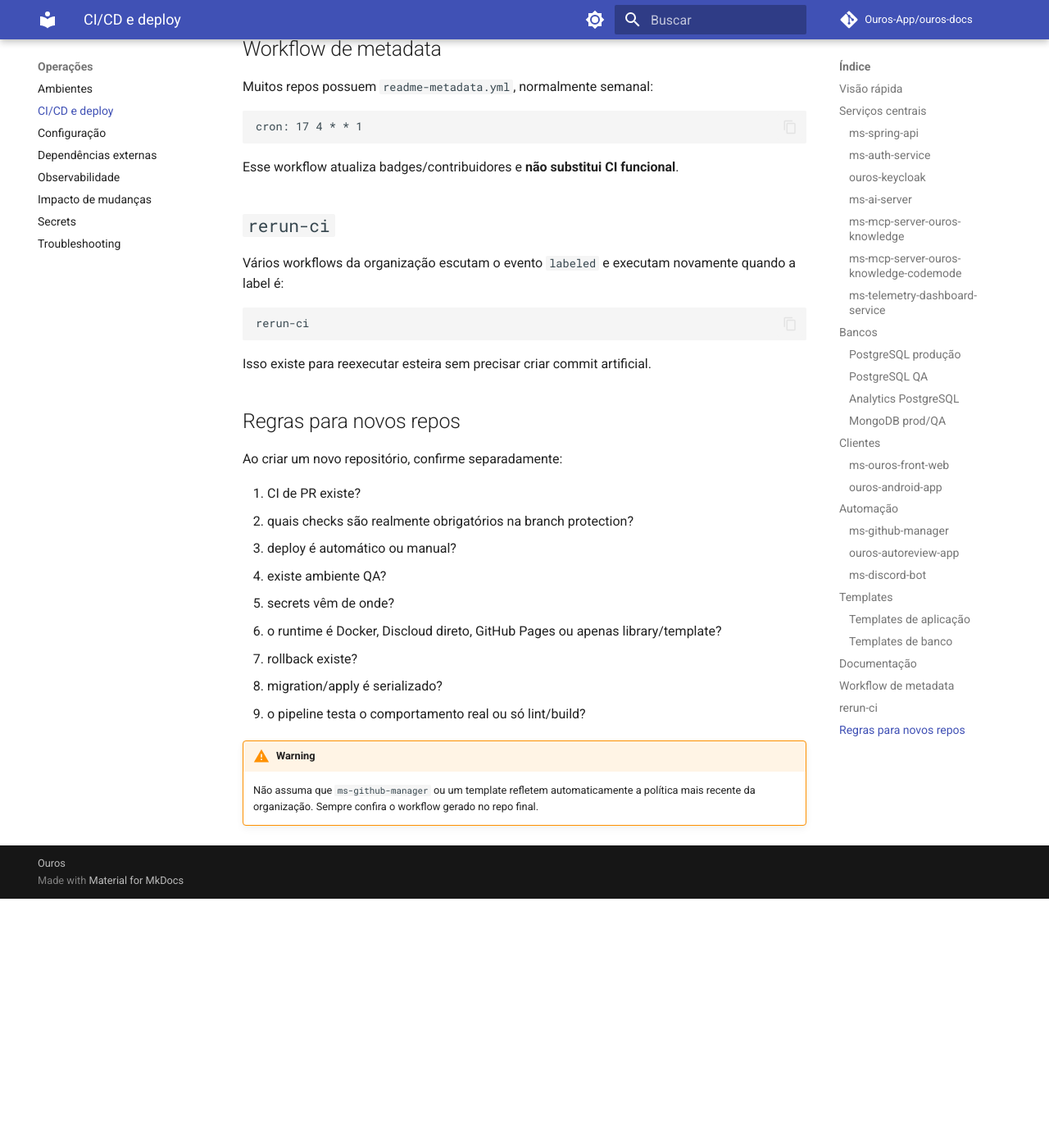
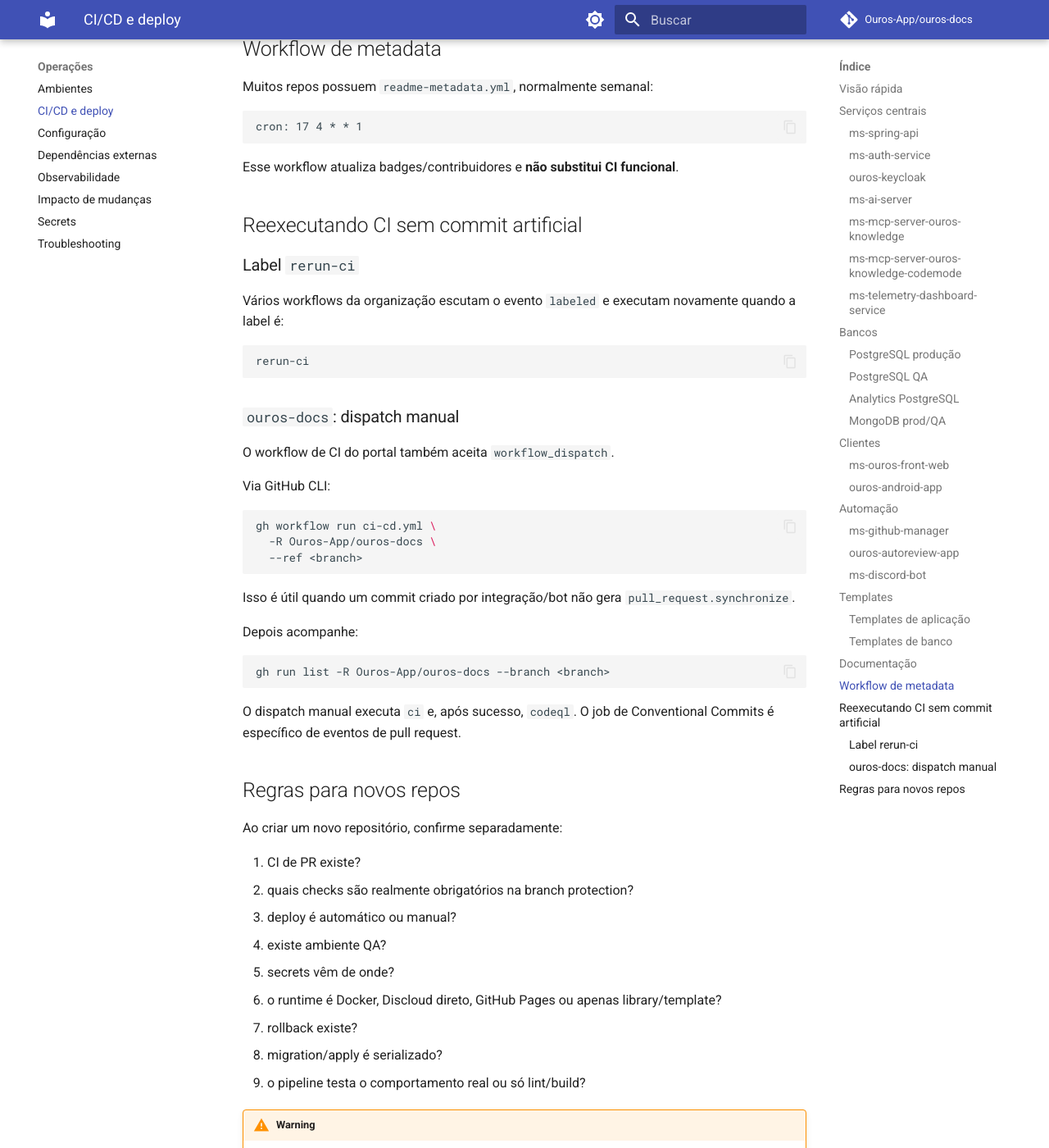
Before and after one commit to Ouros-App/ouros-docs, an MkDocs documentation site: the page built from docs/operations/cicd.md, in a window 1280 px wide and 1400 px high, scrolled down 6572 px. Shown: the whole window at 82% size. Built offline with MkDocs 1.6.1 and Material for MkDocs 9.7.7, drawn with Linux system fonts in a browser that asks for light colours; comment, search, counter and statistics services are not loaded; before the commit the page ends 7668 px from its top, so only the background shows below that.

````diff
--- a/docs/operations/cicd.md
+++ b/docs/operations/cicd.md
@@ -261,7 +261,9 @@ cron: 17 4 * * 1
 
 Esse workflow atualiza badges/contribuidores e **não substitui CI funcional**.
 
-## `rerun-ci`
+## Reexecutando CI sem commit artificial
+
+### Label `rerun-ci`
 
 Vários workflows da organização escutam o evento `labeled` e executam novamente quando a label é:
 
@@ -269,7 +271,27 @@ Vários workflows da organização escutam o evento `labeled` e executam novamen
 rerun-ci
 ```
 
-Isso existe para reexecutar esteira sem precisar criar commit artificial.
+### `ouros-docs`: dispatch manual
+
+O workflow de CI do portal também aceita `workflow_dispatch`.
+
+Via GitHub CLI:
+
+```bash
+gh workflow run ci-cd.yml \
+  -R Ouros-App/ouros-docs \
+  --ref <branch>
+```
+
+Isso é útil quando um commit criado por integração/bot não gera `pull_request.synchronize`.
+
+Depois acompanhe:
+
+```bash
+gh run list -R Ouros-App/ouros-docs --branch <branch>
+```
+
+O dispatch manual executa `ci` e, após sucesso, `codeql`. O job de Conventional Commits é específico de eventos de pull request.
 
 ## Regras para novos repos
 
````
Also changed, not shown: README.md (+2 -1 lines), docs/index.md (+17 -1 lines), docs/operations/observability.md (+3 -0 lines), docs/repositories/platform/ouros-docs.md (+6 -0 lines), 1 other file.
